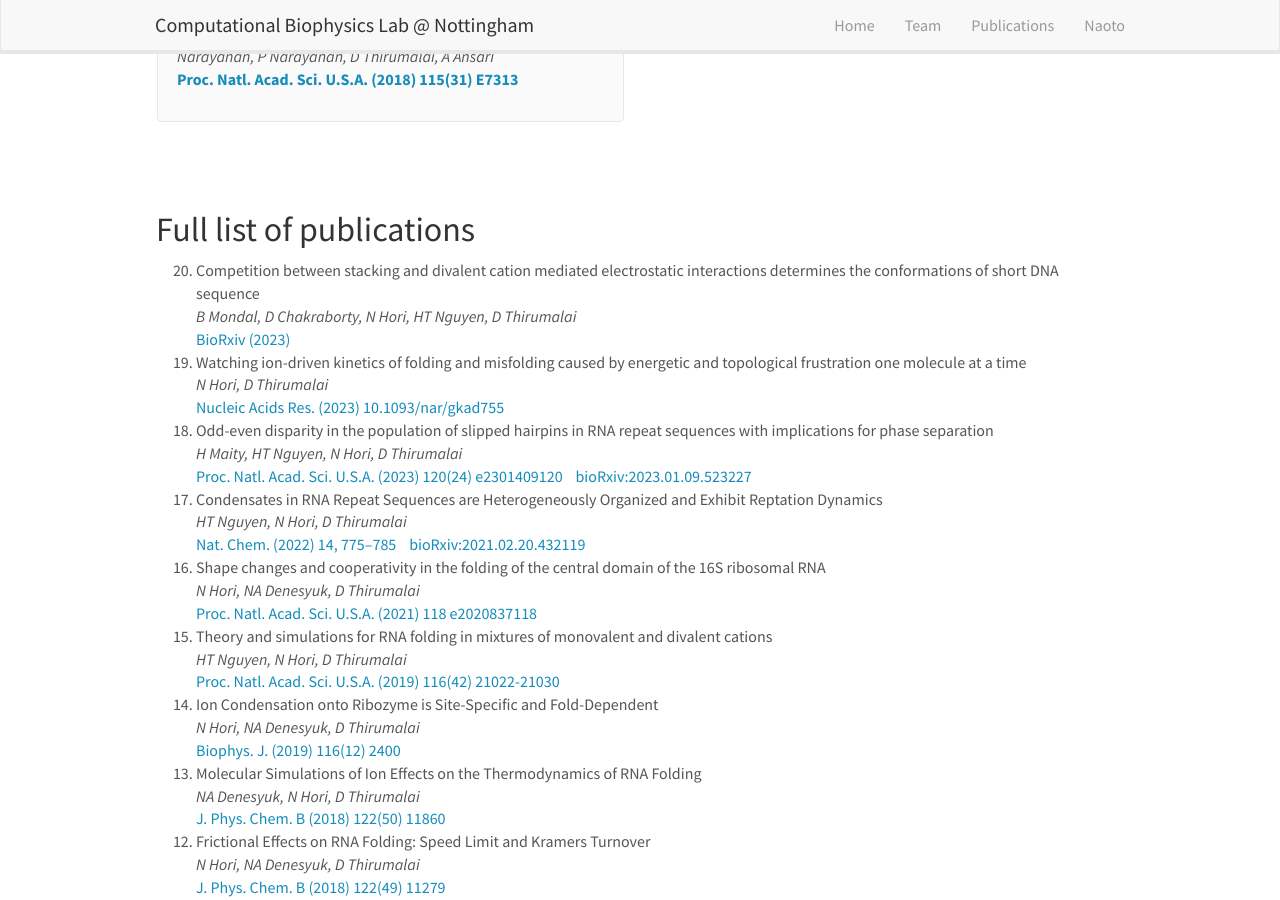
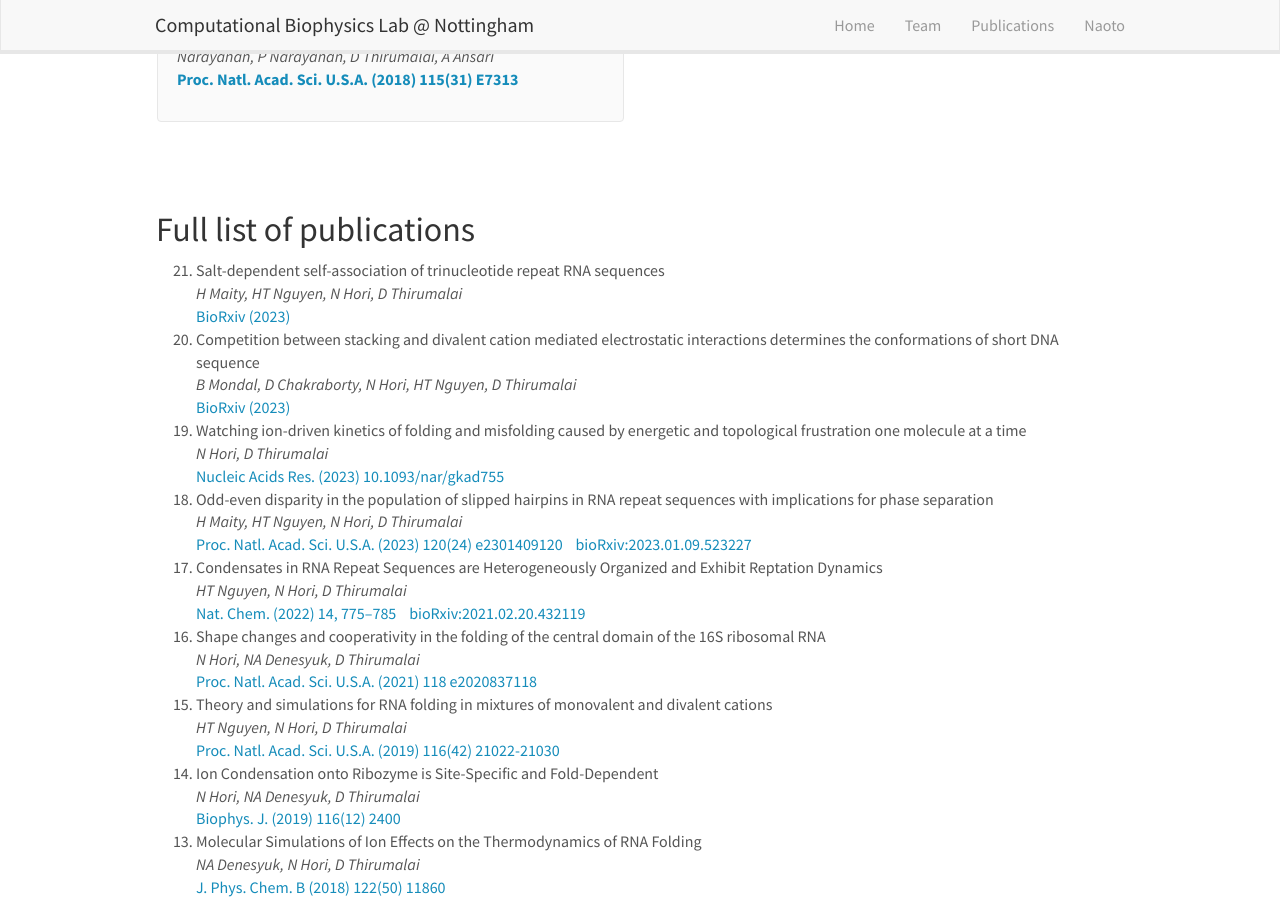
Before and after one commit to Hori-Lab/hori-lab.github.io, a Jekyll site: the page built from _pages/publications.md, in a window 1280 px wide and 900 px high, scrolled down 1652 px. Built offline with Jekyll 4.4.1, drawn with Linux system fonts in a browser that asks for light colours; nearby versions of some CDN libraries.

Commit message:
Add a preprint

```diff
--- a/_data/publist.yml
+++ b/_data/publist.yml
@@ -1,3 +1,13 @@
+- title: Salt-dependent self-association of trinucleotide repeat RNA sequences
+  authors: H Maity, HT Nguyen, N Hori, D Thirumalai
+  image: .png
+  description: ""
+  link:
+    url: https://doi.org/10.1101/2023.11.26.568751
+    display: "BioRxiv (2023)"
+  highlight: 0
+  news2: ""
+
 - title: Competition between stacking and divalent cation mediated electrostatic interactions determines the conformations of short DNA sequence
   authors: B Mondal, D Chakraborty, N Hori, HT Nguyen, D Thirumalai
   image: .png
```
